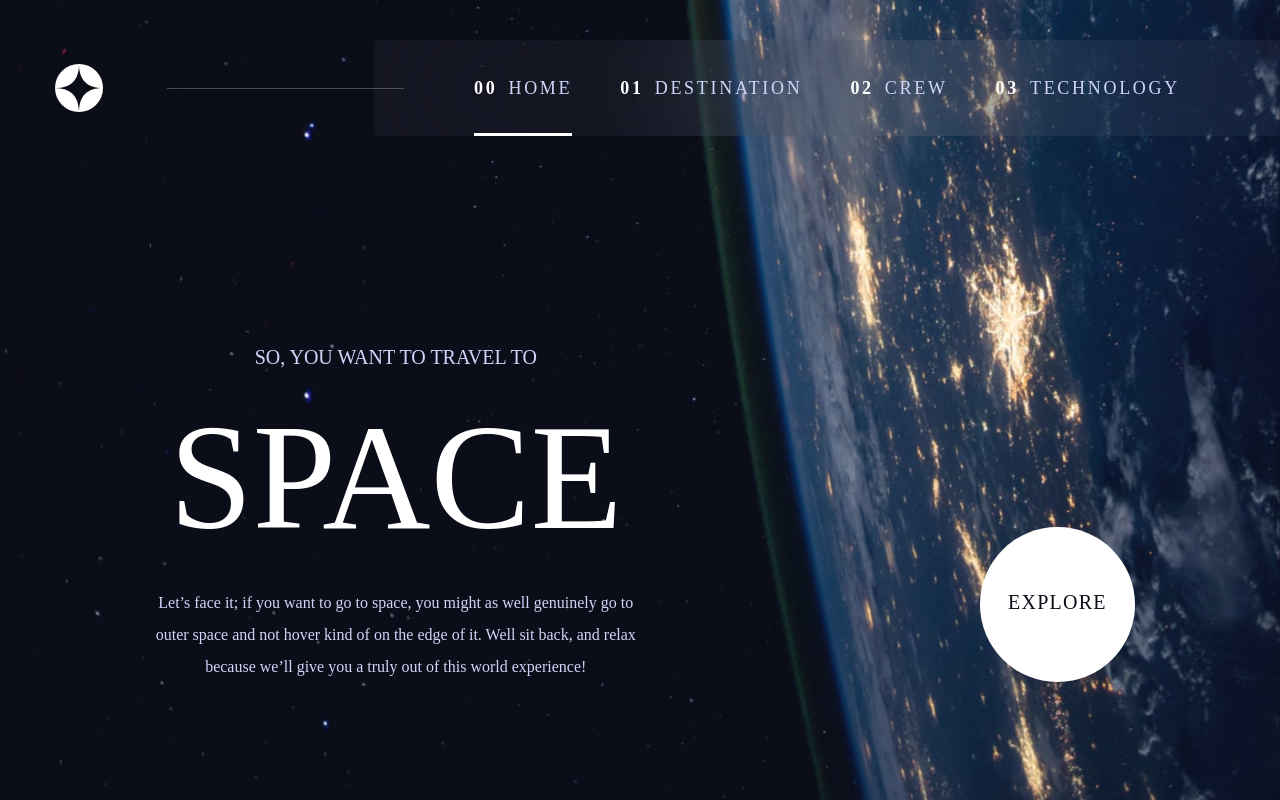
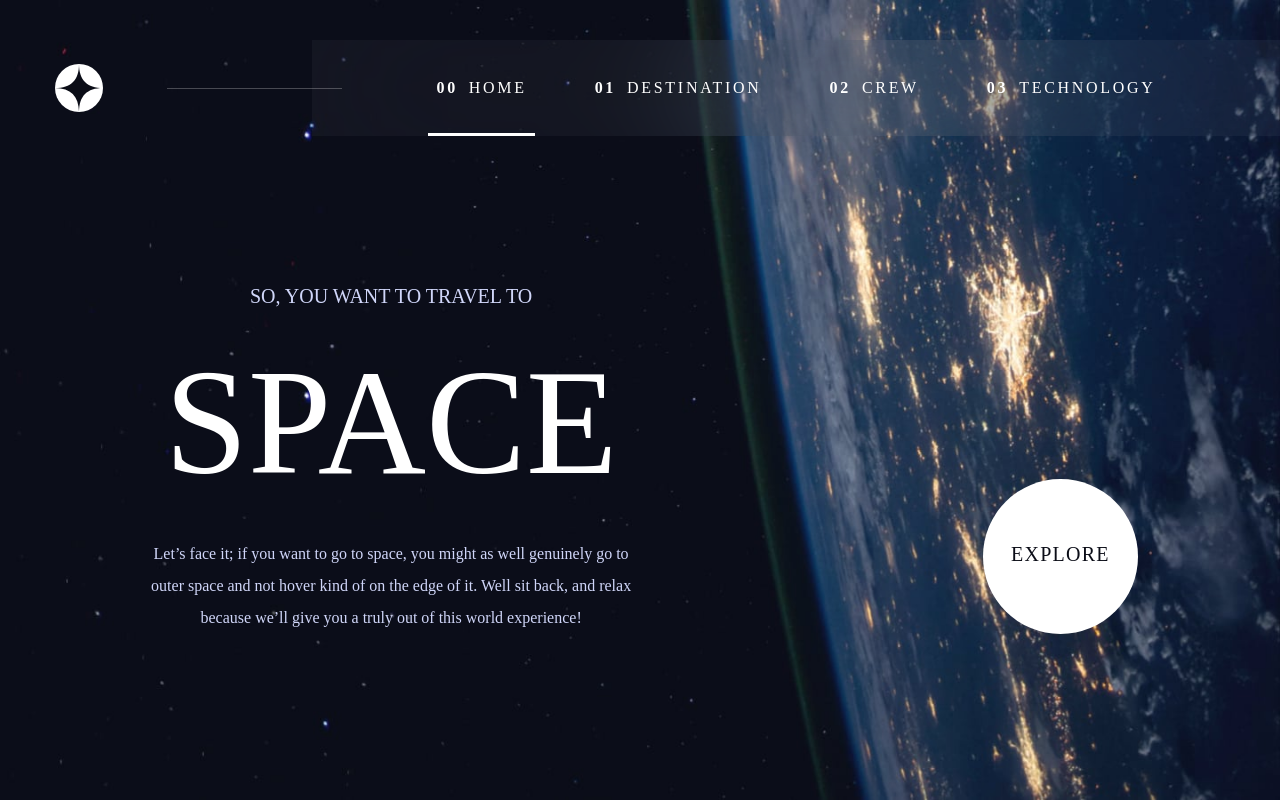
Before and after one commit to FlorentGargot/fe-mentor-space-tourism, an Angular app: page / in a window 1280 px wide. Built offline with nearby package versions, Linux system fonts and the light colour scheme.

Commit message:
css refactoring

```diff
--- a/src/app/crew/crew.component.html
+++ b/src/app/crew/crew.component.html
@@ -1,7 +1,7 @@
-<div class="component grid-container">
+<div class="component">
     <app-header></app-header>
-    <div class="main-page-container">
-        <h5 class="page-title"><span>02</span>Meet your crew</h5>
+    <h5 class="page-title"><span>02</span>Meet your crew</h5>
+    <div id="page-content" class="main-page-container">
         <div class="image-collection-container">
             <div class="image-container flex-container-column" *ngFor="let crew of crews, let index = index, let isFirst=first"
                                                                 id="crew-image-{{index}}" [ngClass]="{'right':!isFirst}"
--- a/src/app/crew/crew.component.scss
+++ b/src/app/crew/crew.component.scss
@@ -1,46 +1,9 @@
 .component{
-    height: auto;
-    height: 100vh;
-
-    background-size: cover;
-    background-position: center;
-    background-repeat: no-repeat;
     background-image: url('/assets/crew/background-crew-mobile.jpg');
-    background-attachment: fixed;
-    background-clip: border-box;
-}
-
-app-header{
-    grid-column: 1 / -1;
-    grid-row: 1 / 2;
-    place-self: stretch;
-}
-
-.grid-container{
-    display: grid;
-    grid-template-columns: 2fr 13fr 13fr 2fr;
-    grid-template-rows: 88px auto;
-    align-items: center;
-
-}
-
-.page-title{
-    text-align: center;
-
-    span{
-        margin-right: 18px;
-    }
 }
 
 .main-page-container{
-    grid-column: 2 / span 2;
-    grid-row: 2;
-    height: 100%;
-
-    display: flex;
-    justify-content: flex-start;
     gap: 32px;
-    flex-direction: column;
 }
 
 .flex-container-column{
@@ -123,11 +86,6 @@ app-header{
         background-image: url('/assets/crew/background-crew-tablet.jpg');
     }
 
-    .grid-container{
-        grid-template-rows: 96px 1fr;
-
-    }
-
     .main-page-container{
         align-items: center;
         gap: 40px;
@@ -155,45 +113,31 @@ app-header{
         justify-self: center;
     }
 
-    .page-title{
-        align-self: flex-start;
-        grid-column: 1 / span 2;
-        margin: 40px 0 20px 0;
-
-        letter-spacing: 3.375px;
-
-    }
-
-
-
 }
 
-@media screen and (min-width: 1280px) and (min-height: 720px) {
+@media screen and (min-width: 1280px){
     .component{
         background-image: url('/assets/crew/background-crew-desktop.jpg');
     }
 
-    .grid-container{
-        grid-template-columns: 1fr 7fr .5fr;
-        grid-template-rows: 96px 40px auto;
+    #page-content{
+        display: grid;
+    }
 
+    .page-title{
+        padding: 0;
     }
+
 
     .main-page-container{
         grid-column: 2 / span 1;
-        grid-row: 3;
         display: grid;
         grid-template-columns: 1fr 1fr;
         grid-template-rows: repeat(3, auto);
         gap: 0;
         align-content: space-between;
         justify-items: start;
-        padding-top: 76px;
 
-        .page-title{
-            grid-area: 1/1/span 1/span 1;
-            margin-top: 0;
-        }
 
         .crew-content-collection{
             grid-area: 2/1/span 1/span 1;
@@ -222,6 +166,10 @@ app-header{
             grid-area: 3/1/span 1/span 1;
             padding-bottom: 94px;
             justify-content: start;
+            .crew-select-item{
+                height: 15px;
+                width: 15px;
+            }
         }
 
 
--- a/src/app/destination/destination.component.scss
+++ b/src/app/destination/destination.component.scss
@@ -1,28 +1,5 @@
 .component{
-    height: auto;
-    min-height: 100vh;
-
-    background-size: cover;
-    background-position: center;
-    background-repeat: no-repeat;
     background-image: url('/assets/destination/background-destination-mobile.jpg');
-    background-attachment: fixed;
-    background-clip: border-box;
-}
-
-app-header{
-    grid-column: 1 / -1;
-    grid-row: 1 / 2;
-    place-self: stretch;
-}
-
-
-.grid-container{
-    display: grid;
-    grid-template-columns: 2fr 13fr 13fr 2fr;
-    grid-template-rows: 88px repeat(5, auto);
-    align-items: center;
-
 }
 
 .flex-container-column{
@@ -32,35 +9,9 @@ app-header{
     align-items: center;
 }
 
-.page-title{
-    justify-self: center;
-    align-self: start;
-    grid-column: 2 / 4;
-    grid-row: 2 / 3;
-
-
-    span{
-        font-family: "Barlow";
-        margin-right: 18px;
-        font-weight: 700;
-        opacity: .25;
-    }
-}
-
-.destination-content-container{
-    grid-column: 2 / 4;
-    grid-row: 3 / 4;
-    overflow: hidden;
-    display: flex;
-    margin-top: 32px;
-}
-
 .image-container{
-    flex-shrink: 0;
-    position: relative;
-    top: 0;
-    left: 0%;
-    width: 100%;
+    padding-top: clamp(100px, 53%, 300px);
+    max-height: 445px;
 
 }
 
@@ -74,25 +25,18 @@ app-header{
     }
 }
 
+#destination-content{
+    display: flex;
+    flex-direction: column;
+}
+
 .destination-select{
-    grid-column: 2 / 4;
-    grid-row: 4 / 5;
-    justify-self: center ;
+    align-self: center ;
     display: flex;
-    gap: 27px;
+    gap: clamp(27px,7vw,36px);
     margin-top: 26px;
 }
 
-.destination-information{
-    grid-column: 2 / 4;
-    grid-row: 5 / 6;
-    justify-self: center ;
-    width: 100%;
-    overflow: hidden;
-    display: flex;
-    margin-top: 20px;
-    margin-bottom: 32px;
-}
 
 .information-container{
     text-align: center;
@@ -104,12 +48,6 @@ app-header{
 }
 
 .destination-stats{
-    grid-column: 2 / 4;
-    grid-row: 6 / 7;
-    justify-self: center ;
-    width: 100%;
-    overflow: hidden;
-    display: flex;
     border-top: solid 1px #383B4B;
 }
 
@@ -147,28 +85,11 @@ app-header{
 }
 
 
-.destination-content-container, .destination-information, .destination-stats{
-    display: grid;
-    grid-template-columns: 100% 100%;
-    grid-template-rows: 1fr;
-    >div{
-        grid-area: 1 / 1;
-        left: 100%;
-        opacity: 0;
-        transition: transform .5s ease-in-out, opacity .5s ease-in-out;
-
-        &.active-destination{
-            transform: translate(-100%, 0);
-            opacity: 1;
-        }
-    }
-}
-
 .destination-select-item{
     font-family: 'Barlow Thin';
     position: relative;
     cursor: pointer;
-    padding-bottom: 8px;
+    padding-bottom: 11px;
 
     &.active p{
         color: #fff;
@@ -184,24 +105,15 @@ app-header{
     }
 }
 
+.destination-text{
+    padding-bottom: 32px;
+}
+
 
 
 @media screen and (min-width: 768px) {
     .component{
         background-image: url('/assets/destination/background-destination-tablet.jpg');
-    }
-
-    .grid-container{
-        grid-template-columns: 4fr 11fr 11fr 4fr;
-        grid-template-rows: 96px repeat(5, auto);
-
-    }
-
-    .page-title{
-        justify-self: start;
-        margin-top: 40px;
-        grid-column: 1 / 3;
-        margin-left: 38px;
     }
 
     .stats-container{
@@ -210,20 +122,29 @@ app-header{
 
     }
 
+    .destination-select-item{
+        padding-bottom: 15px;
+    }
+
 }
 
-@media screen and (min-width: 1280px) and (min-height: 720px){
+@media screen and (min-width: 1280px){
     .component{
         background-image: url('/assets/destination/background-destination-desktop.jpg');
     }
 
 
-    .grid-container{
-        grid-template-columns: 1fr .5fr 4fr 3fr 1fr;
-        grid-template-rows: 96px 40px repeat(5, auto);
-
+    #page-content{
+        flex-direction: row;
+        justify-content: space-around;
+        > div{
+            width: 37%;
+        }
     }
 
+    .destination-select-item p {
+        font-size: 16px;
+    }
 
 
     .destination-select-item::before{
@@ -243,15 +164,7 @@ app-header{
 
     }
 
-    .page-title{
-        grid-column: 2 / 4;
-        grid-row: 4 / 5;
-        align-self: start;
-        justify-self: start;
-        margin: 0;
-    }
-
-    .destination-content-container{
+    .image-collection-container{
         grid-column: 3 / 4;
         grid-row: 4 / 7;
         img{
@@ -259,14 +172,12 @@ app-header{
             max-width: 60vh;
         }
     }
-
     .image-inner-container{
         text-align: left;
     }
 
     .destination-select{
-        grid-column: 4 / 5;
-        grid-row: 4 / 5;
+        align-self: start;
         justify-self: start;
     }
 
--- a/src/app/header/header.component.scss
+++ b/src/app/header/header.component.scss
@@ -59,9 +59,16 @@ header{
 .menu-item{
     box-sizing: border-box;
     width: 100%;
-    padding: 3px 0;
+
+    padding: 0.5em;
+    > p{
+        margin: 0;
+    }
+
+    border-right: solid 4px rgba($color: #fff, $alpha: 0);
+
     &:hover{
-        border-right: solid 4px rgba(255, 255, 255, .5);
+        border-right: solid 4px rgba($color: #fff, $alpha: .5);
     }
     &.active{
         border-right: solid 4px #fff;
@@ -72,8 +79,7 @@ header{
 
 
 .menu-number{
-    padding-right: 11px;
-    font-family: 'Barlow';
+    font-family: 'Barlow Thin';
     font-stretch: condensed;
     color: #fff;
     font-weight: 700;
@@ -97,10 +103,20 @@ header{
 
 .flex-item{
     color: #fff;
-    font-family: 'Barlow';
+    font-family: 'Barlow Thin';
     font-stretch: condensed;
     font-weight: 100;
 
+}
+
+@media screen and (max-width: 767px){
+    .menu-item{
+        display: grid;
+        grid-template-columns: 1fr 3fr;
+        .menu-number{
+            display: block;
+        }
+    }
 }
 
 @media screen and (min-width: 768px){
@@ -116,13 +132,17 @@ header{
         right: auto;
         width: auto;
         height: 100%;
+        flex: 0 0 60%;
 
-        font-size: 14px;
-        letter-spacing: 2.36px;
+        p{
+            font-size: 14px;
+            letter-spacing: 2.36px;
+        }
 
         flex-direction: row;
         align-items: center;
-        column-gap: 48px;
+        //column-gap: 48px;
+        justify-content: space-around;
         padding: 0 48px;
         &.opened{
             left: auto;
@@ -135,7 +155,8 @@ header{
         align-items: center;
         position: relative;
         cursor: pointer;
-        //border-bottom: solid 3px transparent;
+        flex-basis: fit-content;
+        border-right: none;
 
         &:hover, &.active{
             border-right: none;
@@ -171,23 +192,27 @@ header{
 
 }
 
-@media screen and (min-width: 1280px) and (min-height: 720px) {
-    header{
-        margin-top: 40px;
-    }
-
+@media screen and (min-width: 1280px) {
     #logo{
         margin-left: 55px;
     }
 
     .menu-number{
         margin-left: 0;
+        padding-right: 11px;
     }
 
     #menu{
         padding: 0 100px;
         font-size: 16px;
         letter-spacing: 2.7px;
+        width: 60%;
+
+        p, span{
+            font-size: 16px;
+            letter-spacing: 2.7px;
+        }
+
     }
 
     #menuline{
--- a/src/app/header/header.component.ts
+++ b/src/app/header/header.component.ts
@@ -14,11 +14,11 @@ export class HeaderComponent implements OnInit {
   ngOnInit(): void {
     window.onload = () => {
       this.appComponent.isMobileLayout = window.innerWidth < 768;
-      this.appComponent.isDesktopLayout = window.innerWidth >= 1280 && window.innerHeight >= 720;
+      this.appComponent.isDesktopLayout = window.innerWidth >= 1280;
     };
     window.onresize = () => {
       this.appComponent.isMobileLayout = window.innerWidth < 768;
-      this.appComponent.isDesktopLayout = window.innerWidth >= 1280 && window.innerHeight >= 720;
+      this.appComponent.isDesktopLayout = window.innerWidth >= 1280;
     };
 
   }
--- a/src/app/homepage/homepage.component.html
+++ b/src/app/homepage/homepage.component.html
@@ -1,4 +1,4 @@
-<div class="component grid-container">
+<div class="component">
     <app-header></app-header>
     <div class="home-content-container">
         <div class="home-content grid-item flex-container-column">
@@ -11,7 +11,7 @@
     </div>
     <div class="home-button-container grid-item">
             <div class="home-button">
-                <button>Explore</button>
+                <button routerLink="/destination">Explore</button>
             </div>
 
 
--- a/src/app/homepage/homepage.component.scss
+++ b/src/app/homepage/homepage.component.scss
@@ -1,29 +1,5 @@
-* {
-    margin: 0;
-}
-
 .component{
-    height: 100vh;
-    overflow: hidden;
-    background-size: 100%;
-    background-size: cover;
-    background-position: center;
     background-image: url('/assets/home/background-home-mobile.jpg');
-}
-
-app-header{
-    grid-column: 1 / -1;
-    grid-row: 1 / 2;
-    place-self: stretch;
-}
-
-
-.grid-container{
-    display: grid;
-    grid-template-columns: 2fr 13fr 13fr 2fr;
-    grid-template-rows: 88px 5fr 4fr;
-    align-items: center;
-
 }
 
 .home-content-container{
@@ -76,9 +52,7 @@ app-header{
 
 @media screen and (min-width: 768px){
     .component{
-    background-image: url('/assets/home/background-home-tablet.jpg');
-    }
-    .grid-container{
+        background-image: url('/assets/home/background-home-tablet.jpg');
 
         grid-template-columns: 1fr 225px 225px 1fr;
         grid-template-rows: 96px 5fr 4fr;
@@ -92,15 +66,12 @@ app-header{
 
 }
 
-@media screen and (min-width: 1280px) and (min-height: 720px) {
+@media screen and (min-width: 1280px) {
     .component{
-    background-image: url('/assets/home/background-home-desktop.jpg');
-    }
+        background-image: url('/assets/home/background-home-desktop.jpg');
 
-    .grid-container{
-
-        grid-template-columns: 11fr 37fr 37fr 11fr;
-        grid-template-rows: 96px 5fr 1fr;
+        grid-template-columns: 2fr 7fr 7fr 2fr;
+        grid-template-rows: 96px 3fr 1fr;
         align-items: end;
     }
 
--- a/src/app/technology/technology.component.html
+++ b/src/app/technology/technology.component.html
@@ -1,6 +1,6 @@
-<div class="component grid-container">
+<div class="component">
     <app-header></app-header>
-    <h5><span>03</span>Space launch 101</h5>
+    <h5 class="page-title"><span>03</span>Space launch 101</h5>
     <div id="page-content">
         <div class="image-collection-container">
             <div class="image-container flex-container-column" *ngFor="let tech of technologies, let index = index, let isFirst=first"
--- a/src/app/technology/technology.component.scss
+++ b/src/app/technology/technology.component.scss
@@ -1,44 +1,10 @@
 .component{
-    height: auto;
-    min-height: 100vh;
-
-    background-size: cover;
-    background-position: center;
-    background-repeat: no-repeat;
     background-image: url('/assets/technology/background-technology-mobile.jpg');
-    background-attachment: fixed;
-    background-clip: border-box;
-}
-
-app-header{
-    grid-column: 1 / -1;
-    grid-row: 1 / 2;
-    place-self: stretch;
-}
-
-.grid-container{
-    display: grid;
-    grid-template-columns: 2fr 13fr 13fr 2fr;
-    grid-template-rows: 88px repeat(5, auto);
-    align-items: center;
-
-}
-
-h5{
-    align-self: start;
-    text-align: center;
-    grid-column: 2 / span 2;
-    span{
-        margin-right: 18px;
-    }
 }
 
 #page-content{
-    display: flex;
-    flex-direction: column;
-    grid-column: 1 / -1;
+    width: 100%;
 }
-
 
 .technology-select{
     display: flex;
@@ -115,21 +81,13 @@ h5{
     height: 40vw;
     min-height: 170px;
     width: 100%;
+    background-size: cover!important;
+    background-position: center center!important;
 }
 
 @media screen and (min-width: 768px) {
     .component{
         background-image: url('/assets/technology/background-technology-tablet.jpg');
-    }
-
-    .grid-container{
-        grid-template-rows: 96px repeat(5, auto);
-
-    }
-
-    h5{
-        text-align: start;
-        margin-top: 40px;
     }
 
     .technology-select {
@@ -153,26 +111,15 @@ h5{
     }
 }
 
-@media screen and (min-width: 1280px) and (min-height: 720px) {
+@media screen and (min-width: 1280px){
     .component{
         background-image: url('/assets/technology/background-technology-desktop.jpg');
     }
 
-    .grid-container{
-        grid-template-columns: 1fr 7.5fr 1fr;
-        grid-template-rows: 96px 40px auto auto;
-
-    }
-
-    h5{
-        grid-row: 3/span 1;
-        margin-top: 76px;
-    }
-
-    #page-content{
+     #page-content{
         flex-direction: row;
         gap: 80px;
-        grid-row: 4/-1;
+        grid-row: 3/-1;
         grid-column: 2/-1;
         align-self: start;
     }
--- a/src/styles.scss
+++ b/src/styles.scss
@@ -1,10 +1,55 @@
 /* You can add global styles to this file, and also import other style files */
 
-* {
+body {
     font-weight: 400;
     color: #D0D6F9;
     margin: 0;
     box-sizing: border-box;
+}
+
+.component{
+    height: auto;
+    min-height: 100vh;
+    box-sizing: border-box;
+
+    background-size: cover;
+    background-position: center;
+    background-repeat: no-repeat;
+    background-attachment: fixed;
+    background-clip: border-box;
+
+    display: grid;
+    grid-template-columns: 2fr 13fr 13fr 2fr;
+    grid-template-rows: 88px auto 1fr;
+    align-items: center;
+
+}
+
+app-header{
+    grid-column: 1 / -1;
+    grid-row: 1 / 2;
+    place-self: stretch;
+}
+
+.page-title{
+    grid-row: 2/span 1;
+    grid-column: 2/span 2;
+    text-align: center;
+    margin: 0;
+
+    span{
+        margin-right: 18px;
+    }
+}
+
+#page-content{
+    display: flex;
+    flex-direction: column;
+    grid-column: 1 / -1;
+    width: 85%;
+    justify-self: center;
+    align-self: stretch;
+    margin-top: 32px;
 }
 
 h1 {
@@ -13,7 +58,7 @@ h1 {
     font-size: 80px;
     text-transform: uppercase;
     font-weight: 400;
-    padding: 16px;
+    margin: .2em 0;
 }
 
 h1 + .subheading{
@@ -32,11 +77,13 @@ h2{
     text-transform: uppercase;
     font-weight: 400;
     font-style: normal;
+    margin: .4em 0;
 }
 
 h3{
     font-family: "Bellefair";
     font-size: 24px;
+    font-weight: 400;
     color: #fff;
     text-transform: uppercase;
     margin-bottom: 16px;
@@ -45,6 +92,7 @@ h3{
 h4{
     font-family: "Bellefair";
     font-size: 16px;
+    font-weight: 400;
     color: #fff;
     opacity: 0.5;
     text-transform: uppercase;
@@ -80,15 +128,42 @@ h5{
     flex-direction: column;
 }
 
+
+.scrollable-collection{
+    display: grid;
+    grid-template-columns: 100% 100%;
+    grid-template-rows: 1fr;
+    overflow: hidden;
+
+    > div{
+        grid-area: 1 / 1 / span 1 / span 1;
+        position: relative;
+        left: 0%;
+        flex-shrink: 0;
+        width: 100%;
+
+        transition: left 0.5s ease-in-out, opacity 0.5s ease-in-out;
+
+        &.right{
+            left: 100%;
+            opacity: 0;
+        }
+        &.left{
+            left: -100%;
+            opacity: 0;
+        }
+    }
+
+}
+
 @media screen and (min-width: 768px ) {
 
-    * {
+    body {
         font-size: 16px;
     }
 
     h1 {
-        font-size: 150px;
-        padding: 24px;
+        font-size: 120px;
     }
 
     h1 + .subheading{
@@ -121,12 +196,26 @@ h5{
         font-size: 16px;
         line-height: 28px;
     }
+
+    .component{
+        grid-template-rows: 96px auto 1fr;
+    }
+
+    .page-title{
+        text-align: left;
+        margin-top: 40px;
+        letter-spacing: 3.375px;
+    }
 }
 
 
-@media screen and (min-width: 1280px) and (min-height: 720px) {
-    *{
+@media screen and (min-width: 1280px){
+    body {
         font-size: 18px;
+    }
+
+    h1{
+        font-size: 150px;
     }
 
     h2{
@@ -150,7 +239,16 @@ h5{
         }
     }
 
+    .component{
+        padding-top: 40px;
+        grid-template-columns: 1fr 7fr 1fr;
+    }
+
     .text-content{
         line-height: 32px;
     }
+
+    .page-title{
+        margin-top: 76px;
+    }
 }
```
Also changed, not shown: src/app/destination/destination.component.html (+16 -7 lines), src/app/destination/destination.component.ts (+26 -5 lines).
